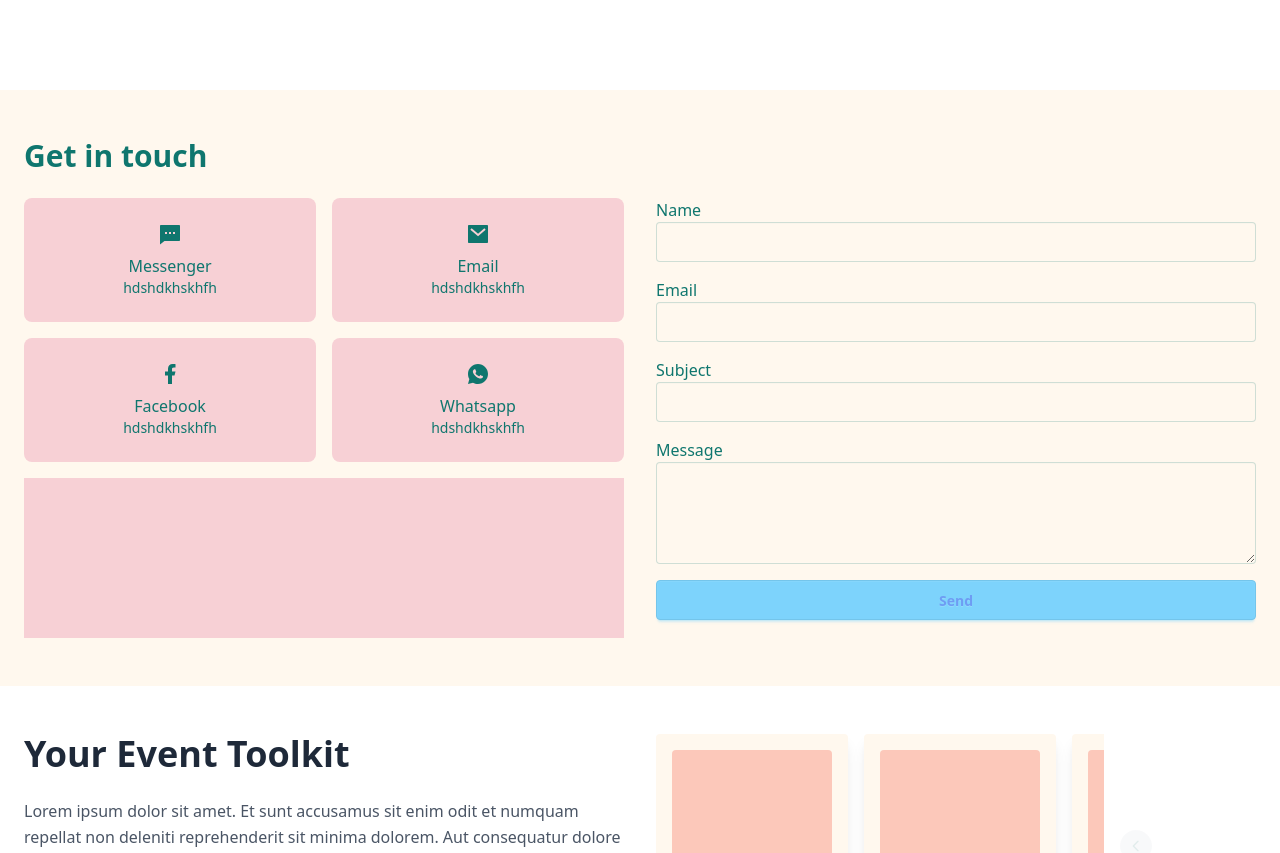
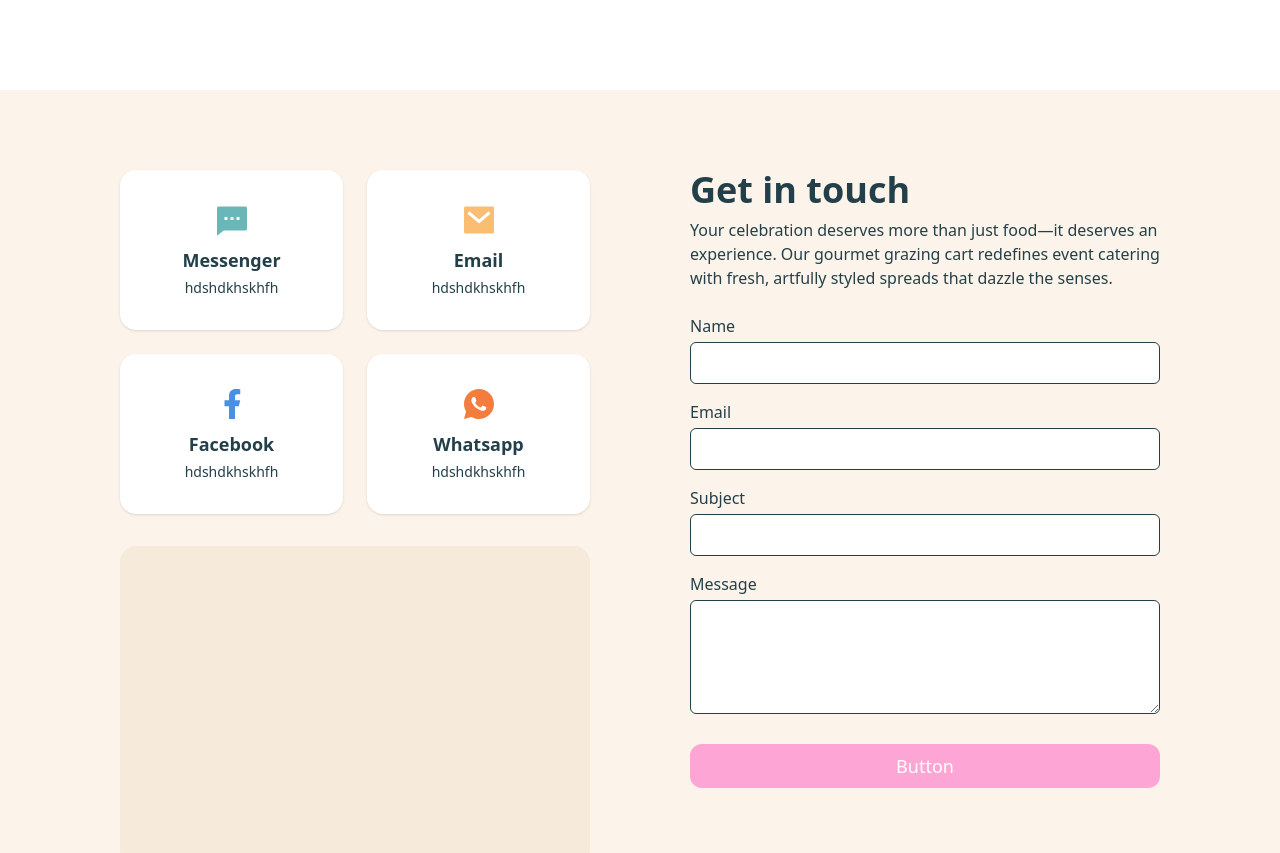
Before and after one commit to Jomar77/SEBS-Website, a React (Vite) app in the folder sebs-website/: page /about in a window 1280 px wide. Shown: the part 1880-2733 px from the top of the page. Built offline with nearby package versions, Linux system fonts and the light colour scheme.

Commit message:
Final look

```diff
--- a/sebs-website/src/Components/About/AboutForm.jsx
+++ b/sebs-website/src/Components/About/AboutForm.jsx
@@ -1,5 +1,3 @@
-
-
 import {
   RiFacebookFill,
   RiMessage2Fill,
@@ -9,51 +7,82 @@ import {
 
 export default function AboutForm() {
   return (
-    <>
-      <section className="px-6 py-12">
-        <h3 className="text-3xl font-bold">Get in touch</h3>
-        <div className="mt-6 grid md:grid-cols-2 gap-8">
-          <div className="space-y-4">
-            <div className="grid grid-cols-2 gap-4">
-              {[
-                { icon: RiMessage2Fill, label: "Messenger" },
-                { icon: RiMailFill, label: "Email" },
-                { icon: RiFacebookFill, label: "Facebook" },
-                { icon: RiWhatsappFill, label: "Whatsapp" },
-              ].map(({ icon: Icon, label }, i) => (
-                <div key={i} className="card bg-secondary p-6 text-center">
-                  <Icon className="text-2xl mx-auto" />
-                  <p className="mt-2">{label}</p>
-                  <p className="text-sm">hdshdkhskhfh</p>
-                </div>
-              ))}
-            </div>
-            <div className="bg-secondary h-40"></div>
+    <section className="bg-[#fcf4ea] px-4 md:px-30 py-20">
+      <div className="grid md:grid-cols-2 gap-25 items-start ">
+        {/* Left: Contact Cards & Showcase Box */}
+        <div>
+          <div className="grid grid-cols-2 gap-6 mb-8">
+            {[
+              {
+                icon: RiMessage2Fill,
+                label: "Messenger",
+                color: "text-[#6bb7b7]",
+              },
+              {
+                icon: RiMailFill,
+                label: "Email",
+                color: "text-[#fbbd71]",
+              },
+              {
+                icon: RiFacebookFill,
+                label: "Facebook",
+                color: "text-[#4a90e2]",
+              },
+              {
+                icon: RiWhatsappFill,
+                label: "Whatsapp",
+                color: "text-[#f47c3c]",
+              },
+            ].map(({ icon: Icon, label, color }, i) => (
+              <div
+                key={i}
+                className="rounded-2xl bg-white p-8 flex flex-col items-center shadow-sm"
+              >
+                <Icon className={`text-4xl mb-2 ${color}`} />
+                <p className="font-semibold text-lg text-[#23404a]">{label}</p>
+                <p className="text-sm text-[#23404a] mt-1">hdshdkhskhfh</p>
+              </div>
+            ))}
           </div>
-
+          {/* Showcase Box */}
+          <div className="rounded-2xl bg-[#f6eada] h-80 w-full"></div>
+        </div>
+        {/* Right: Form */}
+        <div>
+          <h3 className="text-4xl font-bold text-[#23404a] mb-2">
+            Get in touch
+          </h3>
+          <p className="mb-6 text-[#23404a]">
+            Your celebration deserves more than just food—it deserves an
+            experience. Our gourmet grazing cart redefines event catering with
+            fresh, artfully styled spreads that dazzle the senses.
+          </p>
           <form className="space-y-4">
             {["Name", "Email", "Subject"].map((field) => (
               <div key={field}>
-                <label className="block">{field}</label>
+                <label className="block text-[#23404a] mb-1">{field}</label>
                 <input
                   type={field === "Email" ? "email" : "text"}
-                  className="input input-bordered w-full"
+                  className="border border-[#23404a] rounded-md w-full px-3 py-2 focus:outline-none bg-white"
                 />
               </div>
             ))}
             <div>
-              <label className="block">Message</label>
+              <label className="block text-[#23404a] mb-1">Message</label>
               <textarea
-                className="textarea textarea-bordered w-full"
+                className="border border-[#23404a] rounded-md w-full px-3 py-2 focus:outline-none bg-white"
                 rows="4"
               ></textarea>
             </div>
-            <button type="button" className="btn btn-primary w-full">
-              Send
+            <button
+              type="button"
+              className="w-full rounded-xl bg-pink-300 text-white text-lg py-2 mt-2"
+            >
+              Button
             </button>
           </form>
         </div>
-      </section>
-    </>
+      </div>
+    </section>
   );
 }
```
